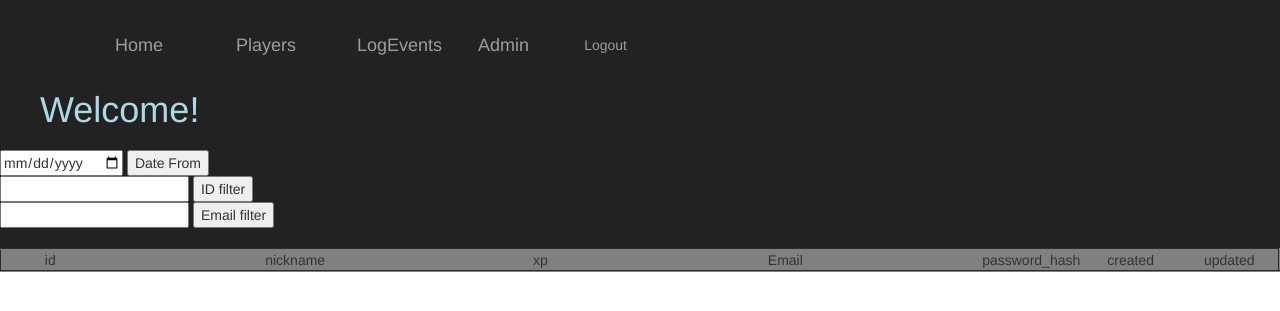
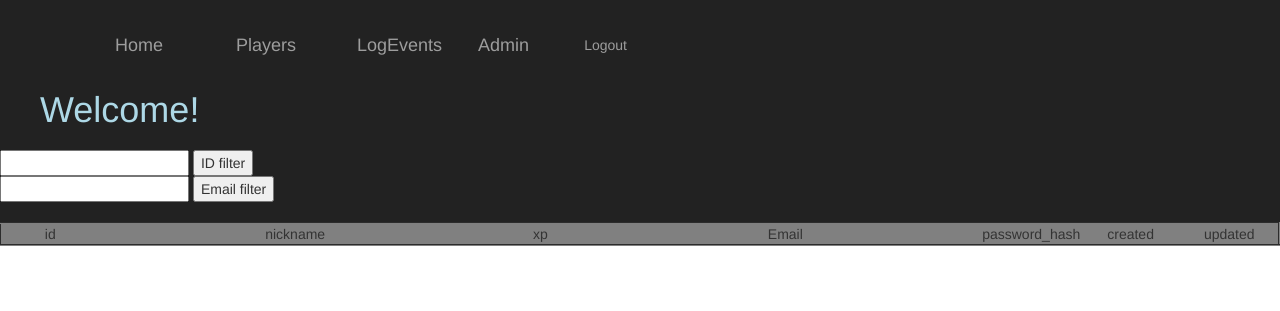
Before and after one commit to padznich/ox, a Django app: page / in a window 1280 px wide. Shown: the top 311 px of the page. Run offline with Django 3.2, Linux system fonts and the light colour scheme; the visitor is signed in with stand-in values (Sample User, id 1); data that the repository does not hold is empty; some libraries are stand-ins or nearby versions.

```diff
--- a/ox_game/db_app/templates/home.html
+++ b/ox_game/db_app/templates/home.html
@@ -11,12 +11,6 @@
 <!--<div class="container">-->
 <div class="row">
     <div class="col-md-3">
-    <div align="left">
-        <form method="POST" action="">{% csrf_token %}
-            <input type="date" name="date_from"/>
-            <input type="submit" value="Date From" src="?date_from={{ date_from }">
-        </form>
-    </div>
     <div align="left">
         <form method="POST" action="">{% csrf_token %}
             <input type="number" name="id"/>
```
